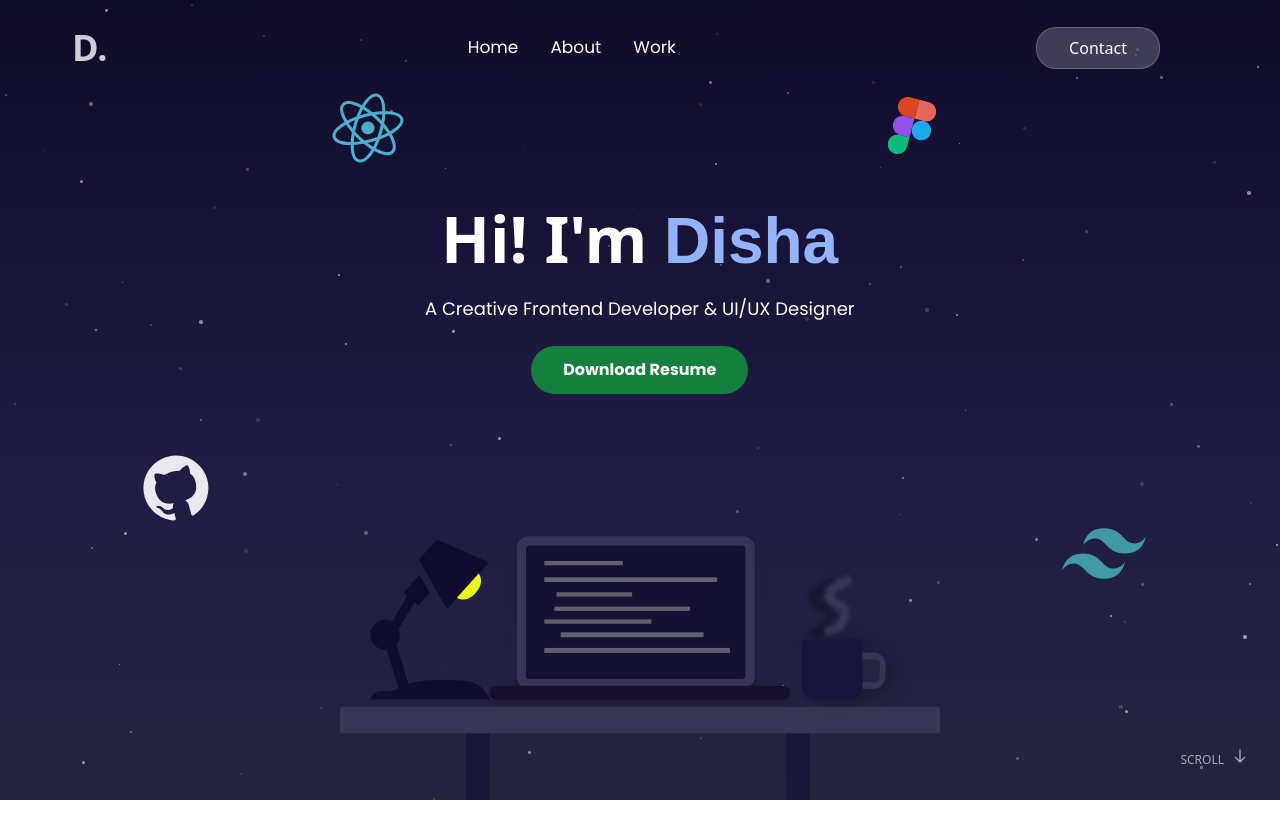
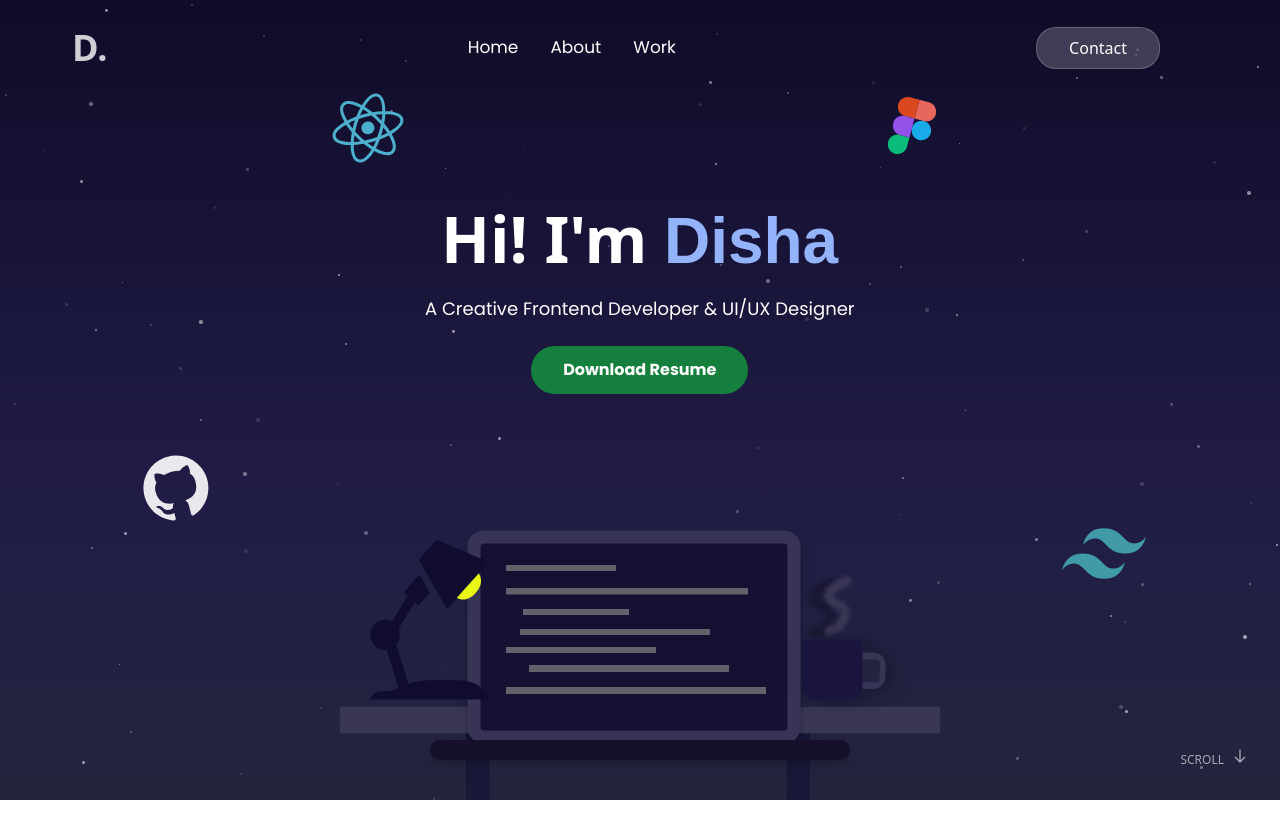
Before and after one commit to Disha-tripathi/Portfolio, a React (Vite) app: page / in a window 1280 px wide. Shown: the top 838 px of the page. Built offline with nearby package versions, Linux system fonts and the light colour scheme; a web font is replaced by a local one.

Commit message:
Update DeskScene.jsx

```diff
--- a/src/Constants/DeskScene.jsx
+++ b/src/Constants/DeskScene.jsx
@@ -7,26 +7,26 @@ import Group from '../assets/Group.svg';
 const DeskScene = () => {
   return (
     <div className="relative w-full max-w-[600px] mx-auto h-[250px] sm:h-[300px] md:h-[400px] lg:h-[500px]">
-      {/* Table */}
+
+      {/* Table + Laptop together */}
       <div className="absolute bottom-0 w-full">
+        {/* Table */}
         <img
           src={Table}
           alt="Workspace table"
-          className="w-full h-auto max-h-[80px] sm:max-h-[100px] object-contain"
+          className="w-full h-auto max-h-[100px] sm:max-h-[120px] object-contain"
         />
-      </div>
 
-      {/* Laptop */}
-      <div className="absolute  bottom-[90px] sm:bottom-[90px] md:bottom-[100px] left-1/2 transform -translate-x-1/2 z-10">
+        {/* Laptop sitting on table */}
         <img
           src={Laptop}
           alt="Developer laptop"
-          className="w-[200px] sm:w-[280px] md:w-[360px] lg:w-[420px] h-auto drop-shadow-lg"
+          className="absolute bottom-[40px] left-1/2 transform -translate-x-1/2 w-[200px] sm:w-[280px] md:w-[360px] lg:w-[420px] h-auto drop-shadow-lg"
         />
       </div>
 
       {/* Coffee cup with steam */}
-      <div className="absolute mt-24 bottom-[60px] sm:bottom-[70px] md:bottom-[80px] right-[5%]">
+      <div className="absolute bottom-[60px] sm:bottom-[70px] md:bottom-[80px] right-[5%]">
         <img
           src={cupsteam}
           alt="Coffee cup with steam"
@@ -35,13 +35,14 @@ const DeskScene = () => {
       </div>
 
       {/* Plant */}
-      <div className="absolute mt-24 bottom-[60px] sm:bottom-[80px] md:bottom-[100px] left-[5%] z-20">
+      <div className="absolute bottom-[60px] sm:bottom-[80px] md:bottom-[100px] left-[5%] z-20">
         <img
           src={Group}
           alt="Desk plant"
-          className="w-[60px] sm:w-[80px] md:w-[100px] lg:w-[120px] mt-24"
+          className="w-[60px] sm:w-[80px] md:w-[100px] lg:w-[120px]"
         />
       </div>
+
     </div>
   );
 };
```
